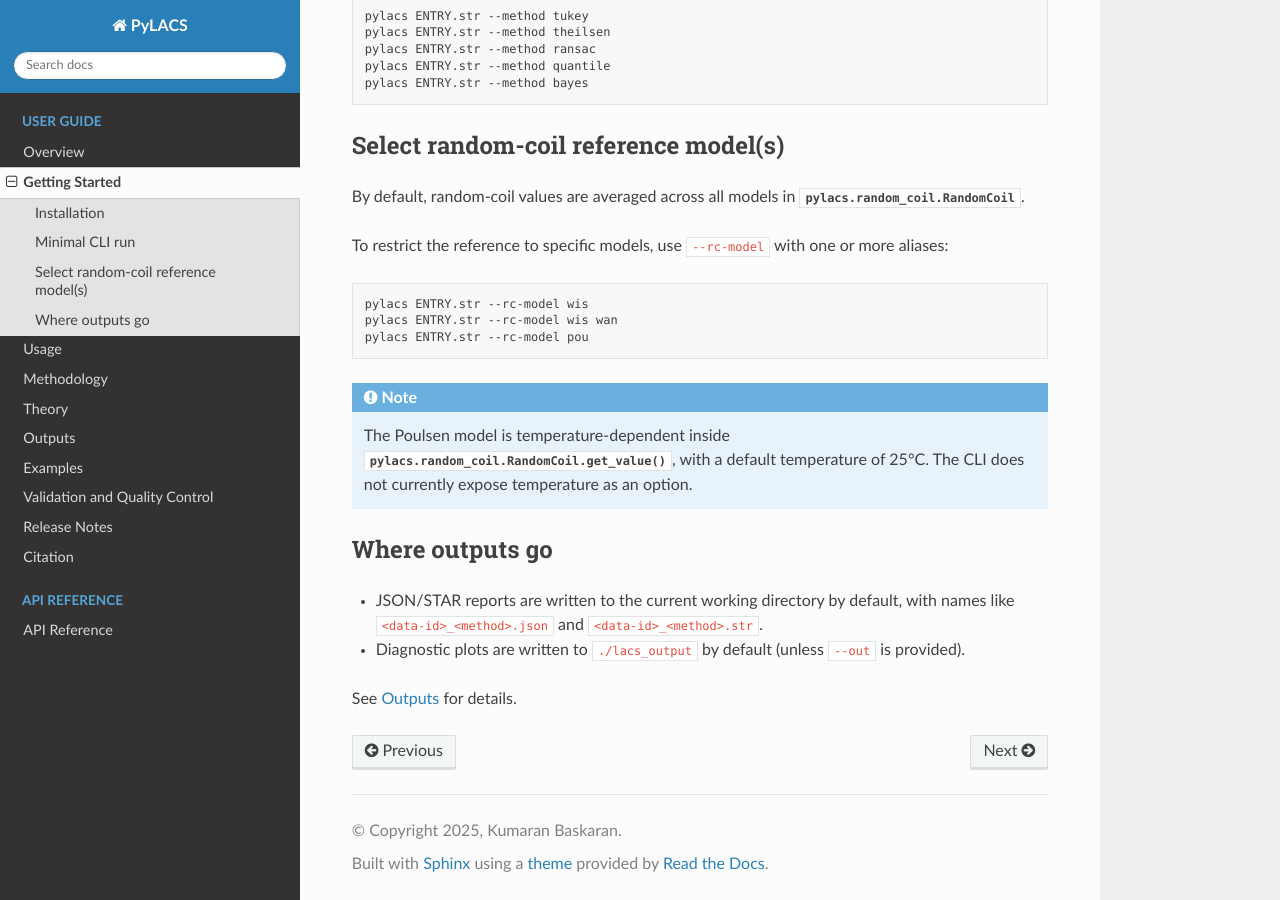
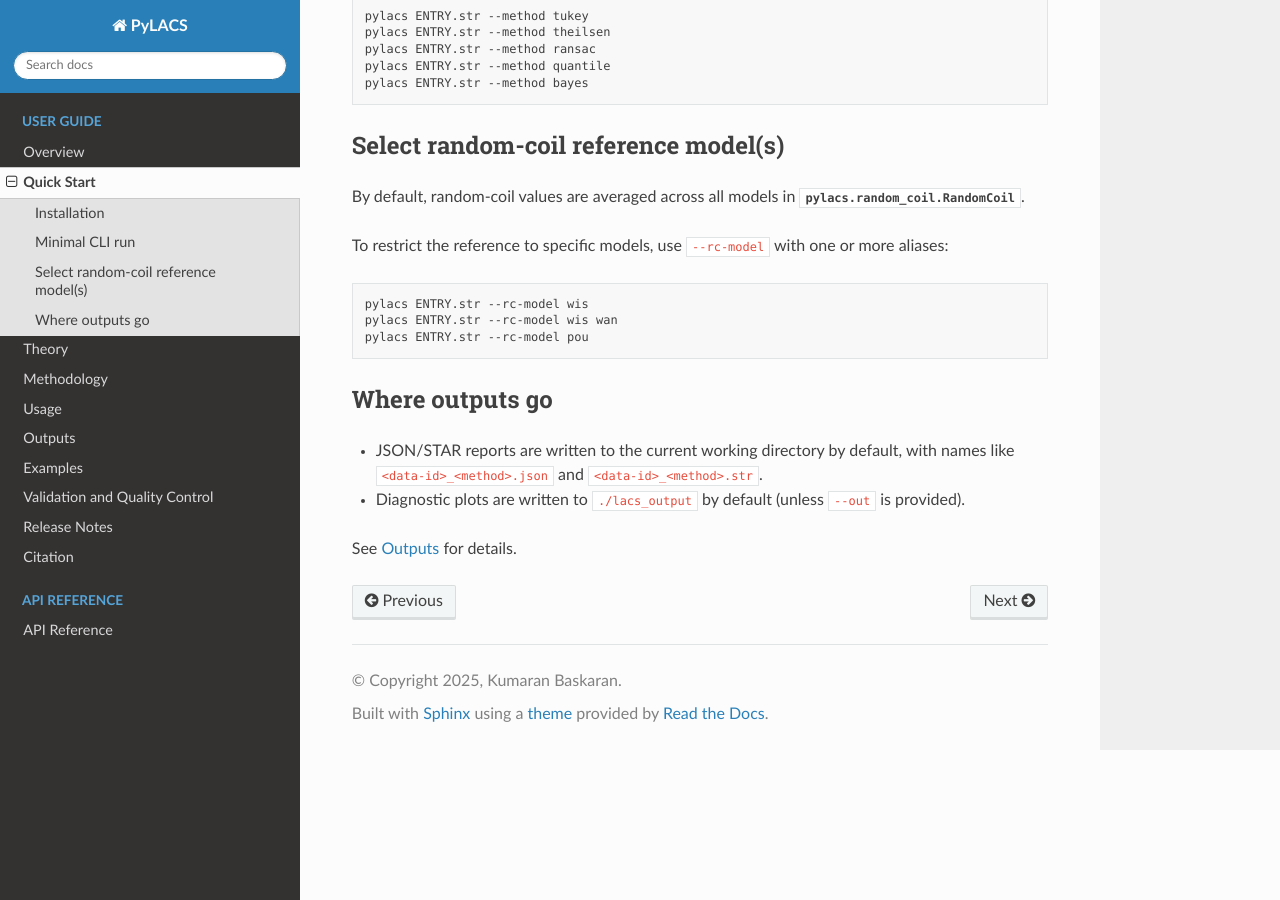
Before and after one commit to kumar-physics/PyLACS, a Sphinx documentation site: the page built from pylacs/docs/getting_started.rst, in a window 1280 px wide and 900 px high, scrolled down 893 px. Built offline with Sphinx 7.4.7 and the Read the Docs theme 3.1.0, drawn with Linux system fonts in a browser that asks for light colours; cross-references to code outside the pages are shown as plain code; some of the changed text lies outside the part shown.

```diff
--- a/pylacs/docs/getting_started.rst
+++ b/pylacs/docs/getting_started.rst
@@ -1,5 +1,5 @@
-Getting Started
-===============
+Quick Start
+===========
 
 This section provides a minimal, reproducible workflow for running LACS :cite:`Wang2005`  analysis with pylacs.
 All examples below assume an NMR-STAR chemical shift file (``.str``).
@@ -60,9 +60,7 @@ To restrict the reference to specific models, use ``--rc-model`` with one or mor
    pylacs ENTRY.str --rc-model wis wan
    pylacs ENTRY.str --rc-model pou
 
-.. note::
-   The Poulsen model is temperature-dependent inside :meth:`pylacs.random_coil.RandomCoil.get_value`,
-   with a default temperature of 25°C. The CLI does not currently expose temperature as an option.
+
 
 Where outputs go
 ----------------
--- a/pylacs/docs/index.rst
+++ b/pylacs/docs/index.rst
@@ -24,9 +24,9 @@ PyLACS provides:
 
    overview
    getting_started
+   theory
+   methodology
    usage
-   methodology
-   theory
    outputs
    examples
    validation
--- a/pylacs/docs/requirements.txt
+++ b/pylacs/docs/requirements.txt
@@ -5,7 +5,7 @@ sphinx-copybutton>=0.5
 sphinxcontrib-bibtex>=2.6
 sphinx_math_dollar
 # pylacs runtime deps required for autodoc imports and examples
-numpy>=1.15
+numpy>=2.1
 pandas
 pynmrstar>=3.0.4
 plotly>=4.5.4
--- a/pylacs/docs/usage.rst
+++ b/pylacs/docs/usage.rst
@@ -66,7 +66,3 @@ pylacs can apply the estimated offsets to the input NMR-STAR file and write a co
 
 ``--output-corrected PATH``
   Output filename for the corrected STAR file.
-
-.. note::
-   The CLI defines an option ``--apply-offsets``, but the corresponding behavior is not executed in the
-   current CLI implementation (the older apply-offsets block is commented out). Use ``--apply-corrections``.
```
Also changed, not shown: pylacs/docs/release-notes.rst (+7 -0 lines), pylacs/README.md, 3 other files.
